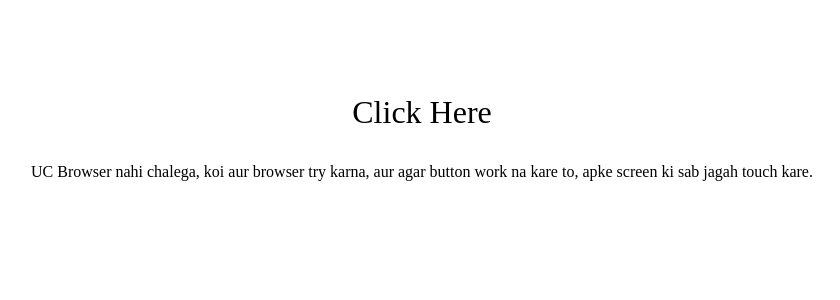
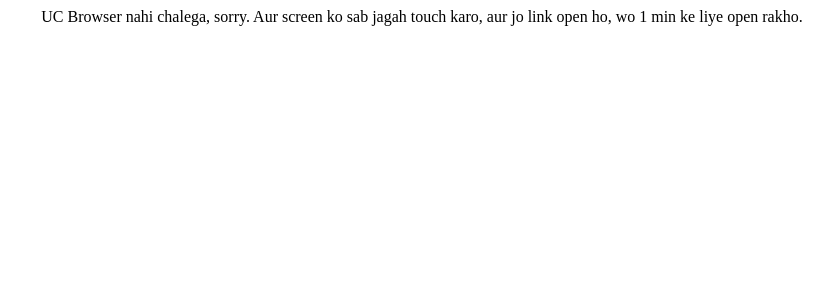
Before and after one commit to enyusu/enyusu.github.com, a Jekyll site: the page paytm-coupons/index.html, which Jekyll copies as it is, in a window 1280 px wide. Shown: the top 300 px of the page, without its empty margins (218-1058 px from the left). Built offline with Jekyll 4.4.1, drawn with Linux system fonts in a browser that asks for light colours.

Commit message:
Update index.html

```diff
--- a/paytm-coupons/index.html
+++ b/paytm-coupons/index.html
@@ -40,8 +40,8 @@ window._wpemojiSettings = {"baseUrl":"http:\/\/s.w.org\/images\/core\/emoji\/72x
  	<div class="content">
  		<article class="FreeRecharge">
  			<div class="post-inner">
- 				<center><br/><br/><br/><p style="font-size: xx-large"> Click Here </p>
- 				<p "font-size: xx-large">UC Browser nahi chalega, koi aur browser try karna, aur agar button work na kare to, apke screen ki sab jagah touch kare.</p></center>
+ 				<center>
+ 				<p "font-size: xx-large">UC Browser nahi chalega, sorry. Aur screen ko sab jagah touch karo, aur jo link open ho, wo 1 min ke liye open rakho.</p></center>
  			</div><!-- .post-inner -->
  		</article><!-- .post-listing -->
  	</div><!-- .content -->
```
